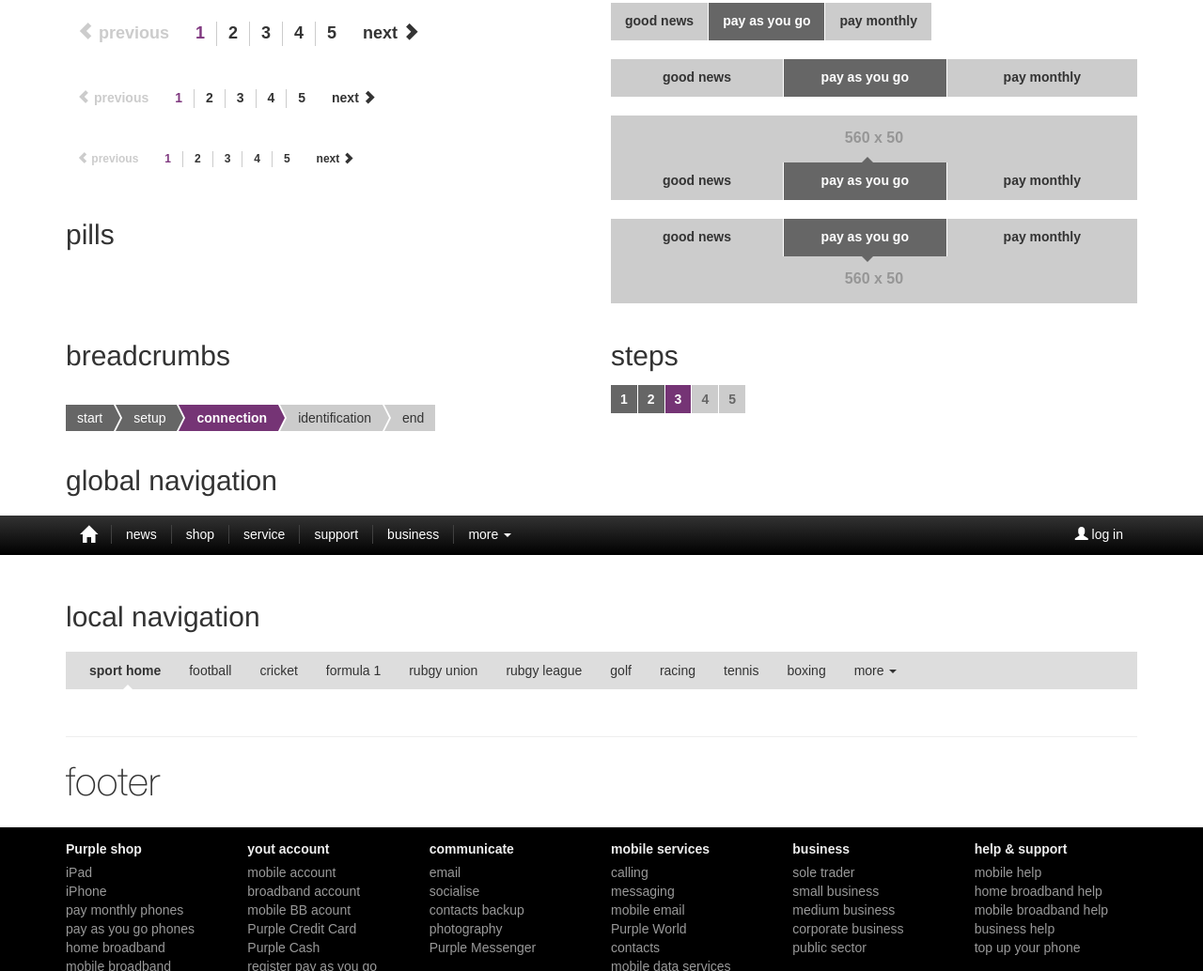
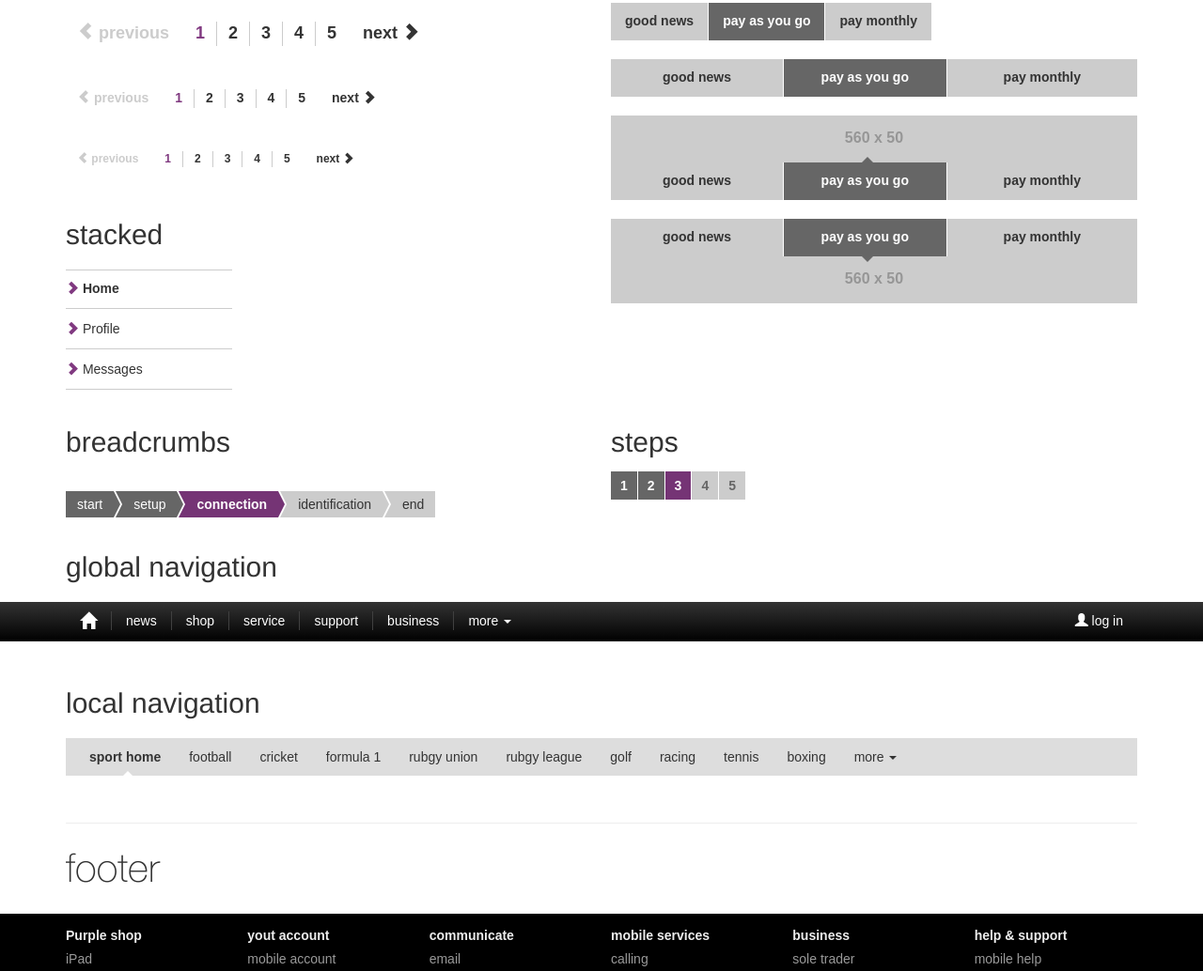
Before and after one commit to purple-dbu/sass-bootstrap-purple, a website: page index.html in a window 1280 px wide. Shown: the part 2019-3053 px from the top of the page at 94% size. Drawn offline with nearby package versions, Linux system fonts and the light colour scheme; placeholder pictures from the web are drawn by us.

Commit message:
Added stacked navs

```diff
--- a/index.html
+++ b/index.html
@@ -365,11 +365,15 @@ Navigation
 
     <!--
     - - - - - - - - - - - - - - - - - - - - - - - - - - - - - - - - - - - - - - -
-    Pills
+    Stacked
     - - - - - - - - - - - - - - - - - - - - - - - - - - - - - - - - - - - - - - -
     -->
-    <h3>pills</h3>
-
+    <h3>stacked</h3>
+    <ul class="nav nav-stacked col-lg-4 col-md-4 col-sm-4">
+      <li class="active"><a href="#"><i class="glyphicon glyphicon-chevron-right text-primary"></i> Home</a></li>
+      <li><a href="#"><i class="glyphicon glyphicon-chevron-right text-primary"></i> Profile</a></li>
+      <li><a href="#"><i class="glyphicon glyphicon-chevron-right text-primary"></i> Messages</a></li>
+    </ul>
   </div>
 
   <!--
--- a/scss/_navs.scss
+++ b/scss/_navs.scss
@@ -1,44 +1,34 @@
 
 @import "sass-bootstrap/lib/navs";
 
-// // Give the tabs something to sit on
-// .nav-tabs {
-//   border-bottom: 1px solid $nav-tabs-border-color;
-//   > li {
-//     float: left;
-//     // Make the list-items overlay the bottom border
-//     margin-bottom: -1px;
+// Base class
+// --------------------------------------------------
 
-//     // Actual tabs (as links)
-//     > a {
-//       margin-right: 2px;
-//       line-height: $line-height-base;
-//       border: 1px solid transparent;
-//       border-radius: $border-radius-base $border-radius-base 0 0;
-//       &:hover {
-//         border-color: $nav-tabs-link-hover-border-color $nav-tabs-link-hover-border-color $nav-tabs-border-color;
-//       }
-//     }
-
-//     // Active state, and it's :hover to override normal :hover
-//     &.active > a {
-//       &,
-//       &:hover,
-//       &:focus {
-//         color: $nav-tabs-active-link-hover-color;
-//         background-color: $nav-tabs-active-link-hover-bg;
-//         border: 1px solid $nav-tabs-active-link-hover-border-color;
-//         border-bottom-color: transparent;
-//         cursor: default;
-//       }
-//     }
-//   }
-//   // pulling this in mainly for less shorthand
-//   &.nav-justified {
-//     @extend .nav-justified;
-//     @extend .nav-tabs-justified;
-//   }
-// }
+.nav-stacked {
+  > li {
+    > a {
+      color: inherit;
+      border-bottom: 1px solid $nav-stacked-border;
+      padding-left: 0;
+      padding-right: 0;
+      &:hover,
+      &:focus,
+      &:active {
+        text-decoration: undeline;
+      }
+    }
+  }
+  > .active {
+    > a {
+      font-weight: bold;
+    }
+  }
+  > :first-child {
+    > a {
+      border-top: 1px solid $nav-stacked-border;
+    }
+  }
+}
 
 // Give the tabs something to sit on
 .nav-tabs {
--- a/scss/_variables.scss
+++ b/scss/_variables.scss
@@ -298,6 +298,18 @@ $navbar-inverse-toggle-border-color:        transparent !default;
 // Navs
 // -------------------------
 
+$nav-link-padding:                          10px 15px !default;
+$nav-link-hover-bg:                         transparent !default;
+
+$nav-disabled-link-color:                   transparent !default;
+$nav-disabled-link-hover-color:             transparent !default;
+
+$nav-open-link-hover-color:                 #fff !default;
+$nav-open-caret-border-color:               #fff !default;
+
+// Stacked
+$nav-stacked-border: #ccc !default;
+
 // Tabs
 $nav-tabs-margin:            1px !default;
 $nav-tabs-link-color:        #333 !default;
```
Also changed, not shown: dist/css/bootstrap-purple.css, dist/css/bootstrap-purple.min.css, 1 other file.
